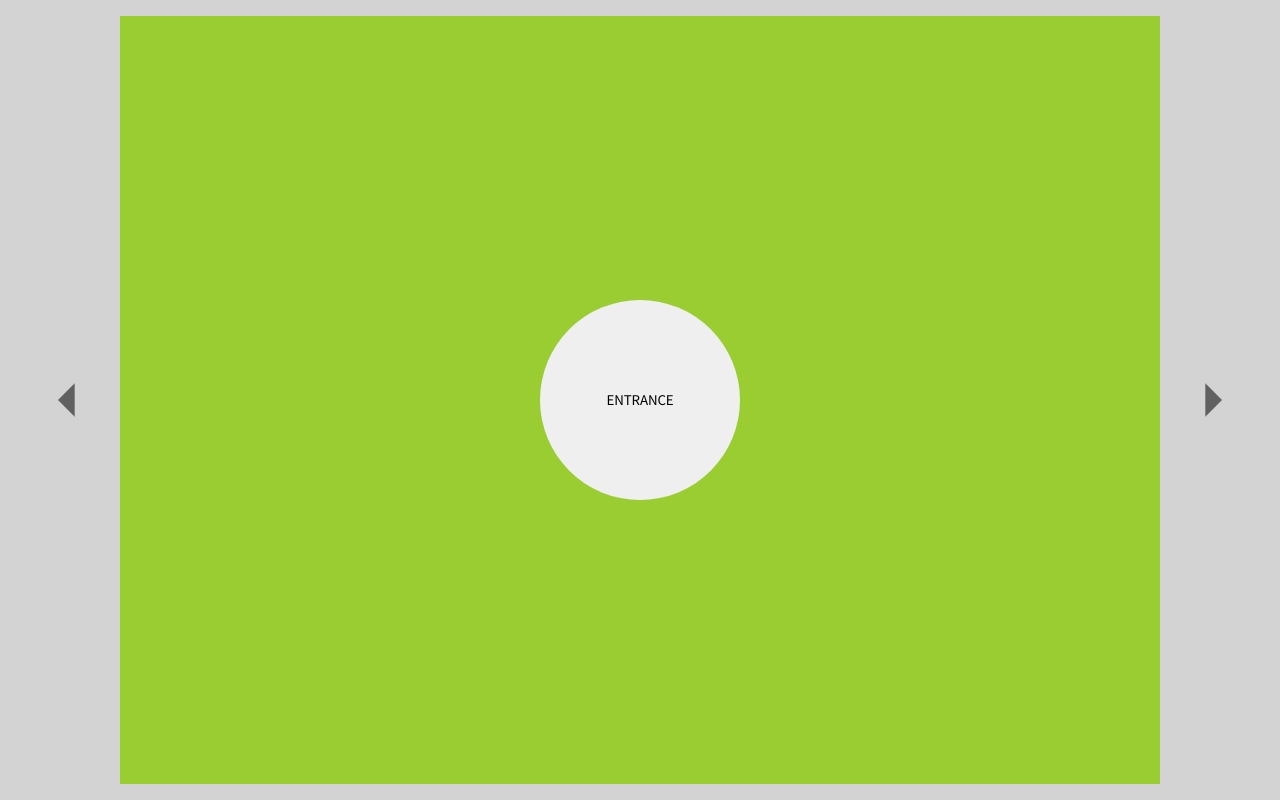
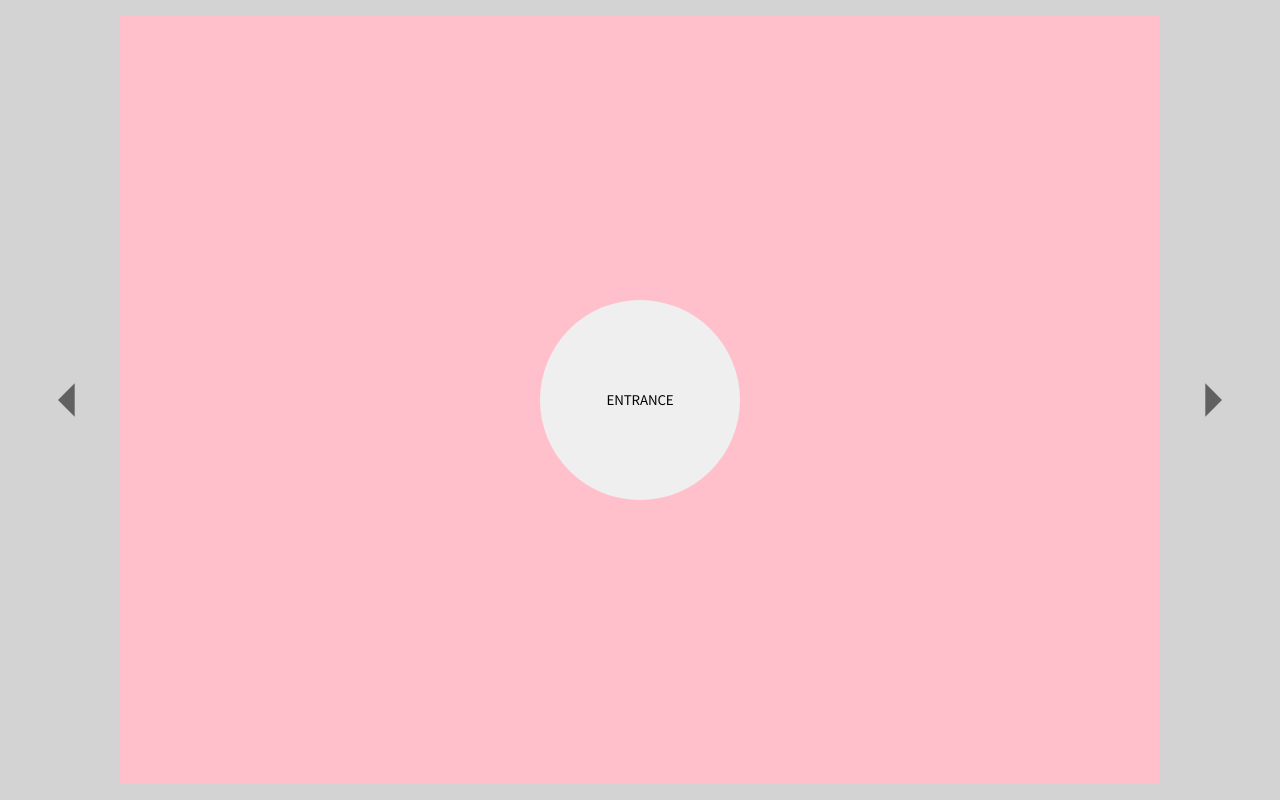
Before and after one commit to dayoung0510/homepage, a React (Create React App) app: page / in a window 1280 px wide. Built offline with nearby package versions, Linux system fonts and the light colour scheme.

Commit message:
build test2

```diff
--- a/src/pages/Cover/index.tsx
+++ b/src/pages/Cover/index.tsx
@@ -16,7 +16,7 @@ const WholeDiv = styled.div`
 `;
 
 const CenterDiv = styled.div`
-  background-color: yellowgreen;
+  background-color: pink;
   width: 90%;
   height: 100%;
   display: flex;
```
